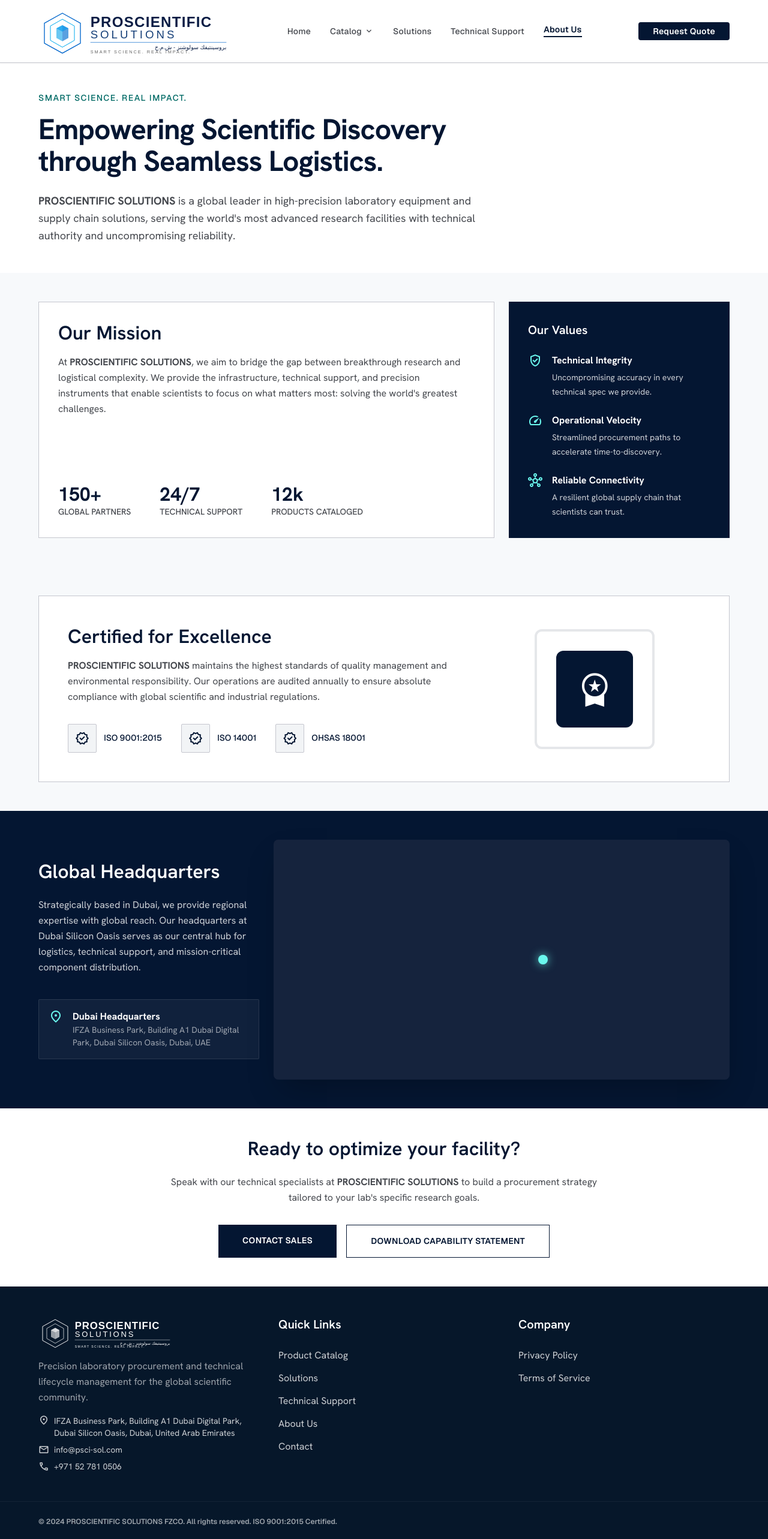
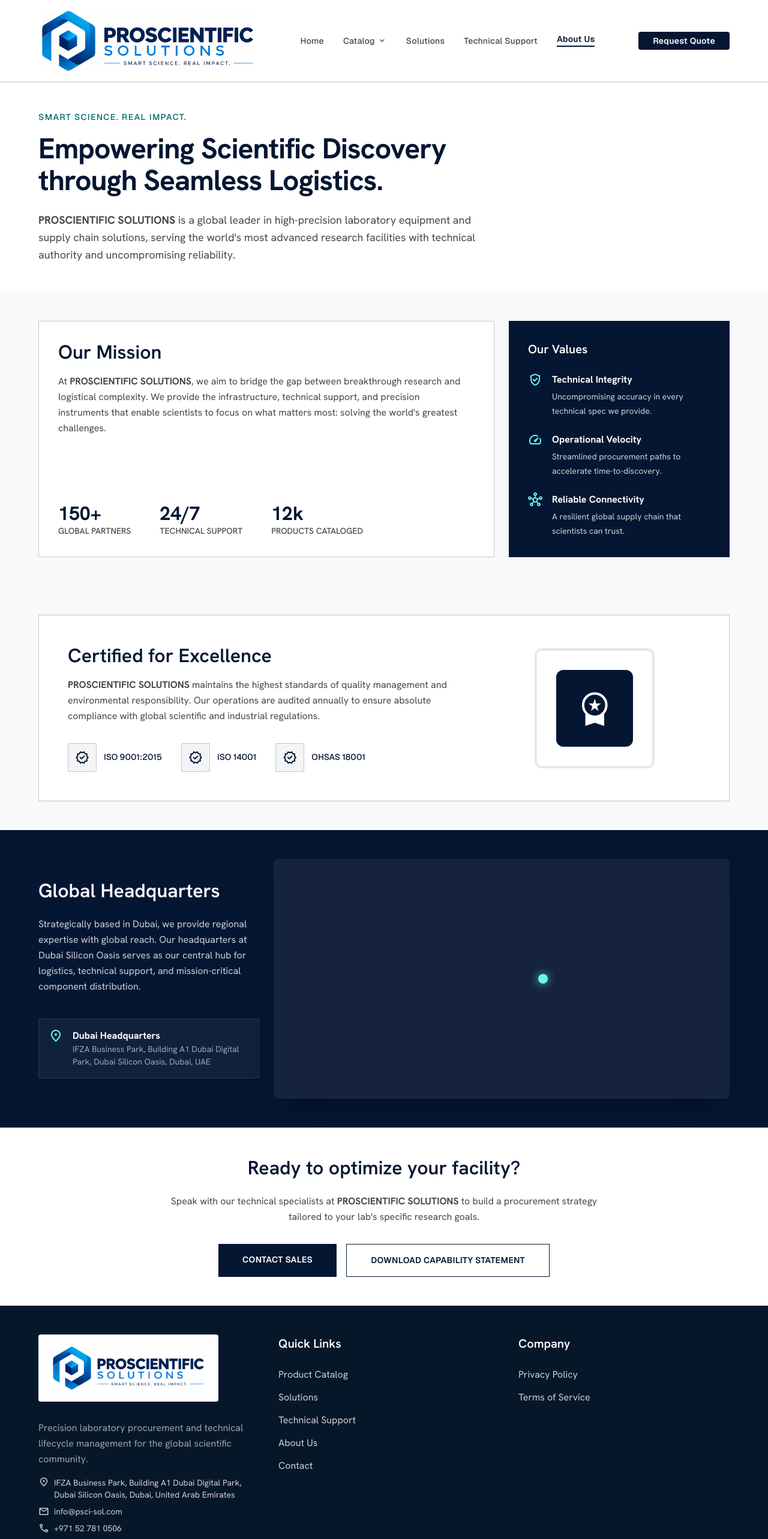
Before and after one commit to abulqosimovt85-creator/prosci-fzco-frontend, a React (Vite) app: page /about in a window 1280 px wide. Shown: the top 2566 px of the page at 60% size. Built offline with nearby package versions, Linux system fonts and the light colour scheme.

Commit message:
logo changed

```diff
--- a/src/components/Footer.tsx
+++ b/src/components/Footer.tsx
@@ -5,11 +5,11 @@
     <footer className="w-full pt-12 pb-6 bg-tertiary text-white">
       <div className="grid grid-cols-1 md:grid-cols-3 gap-12 px-5 md:px-16 max-w-[1280px] mx-auto">
         <div className="space-y-4">
-          <div className="flex items-center mb-2">
+          <div className="mb-2 inline-block bg-white rounded-lg px-5 py-4">
             <img
-              src="/logo.svg"
+              src="/logo.png"
               alt="PROSCIENTIFIC SOLUTIONS FZCO"
-              className="h-14 w-auto object-contain brightness-0 invert"
+              className="h-20 w-auto object-contain"
             />
           </div>
           <p className="opacity-60 text-[16px] leading-relaxed font-['Hanken_Grotesk']">
--- a/src/components/Navbar.tsx
+++ b/src/components/Navbar.tsx
@@ -34,9 +34,9 @@
       <div className="flex items-center justify-between px-4 md:px-16 py-3 max-w-[1280px] mx-auto">
         <Link to="/" className="flex items-center shrink-0">
           <img
-            src="/logo.svg"
+            src="/logo.png"
             alt="PROSCIENTIFIC SOLUTIONS FZCO"
-            className="h-14 md:h-20 w-auto object-contain"
+            className="h-20 md:h-28 w-auto object-contain"
           />
         </Link>
 
```
Also changed, not shown: public/logo-icon.png (added), public/logo.png (added).
